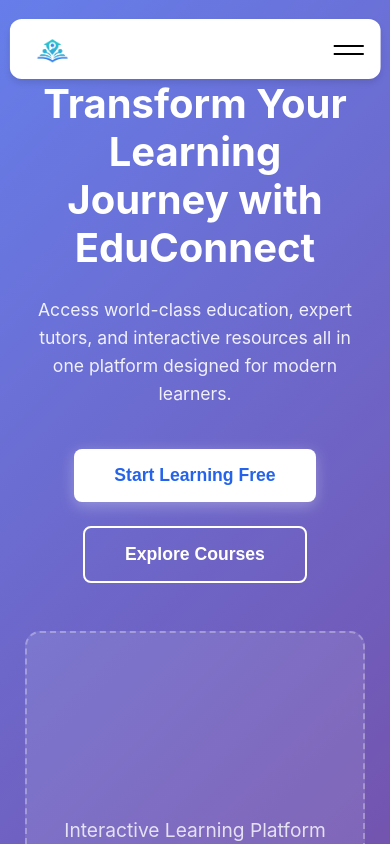
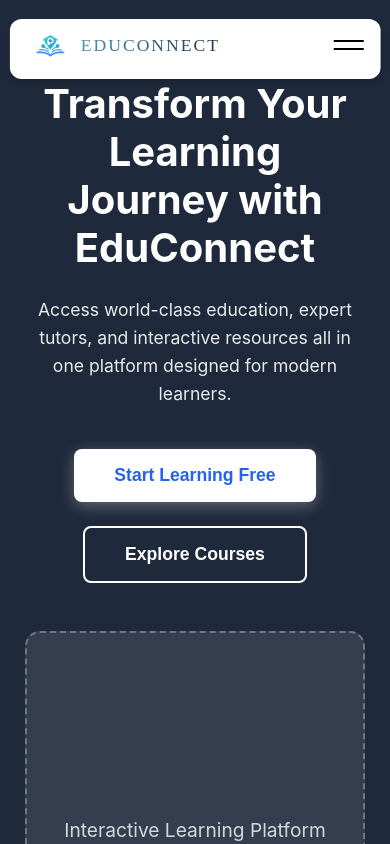
Before and after one commit to Javeria-Javaid/EduConnent, a React (Vite) app in the folder EduConnect/: page / in a window 390 px wide. Shown: the top 844 px of the page. Built offline with nearby package versions, Linux system fonts and the light colour scheme.

Commit message:
cardnav updated

```diff
--- a/EduConnect/src/components/CardNav/CardNav.css
+++ b/EduConnect/src/components/CardNav/CardNav.css
@@ -3,15 +3,15 @@
     top: 2em;
     left: 50%;
     transform: translateX(-50%);
-    width: 95%; /* Increased from 90% to 95% */
-    max-width: 1200px; /* Increased max-width to match content */
+    width: 95%;
+    max-width: 1200px;
     z-index: 99;
     box-sizing: border-box;
 }
 
 .card-nav {
     display: block;
-    height: 60px;
+    height: 70px; /* Increased from 60px to 70px */
     padding: 0;
     background-color: white;
     border: 0.5px solid rgba(255, 255, 255, 0.1);
@@ -22,13 +22,12 @@
     will-change: height;
 }
 
-/* Rest of your existing CardNav CSS remains the same */
 .card-nav-top {
     position: absolute;
-    top: 0;
+    top: -5px;
     left: 0;
     right: 0;
-    height: 60px;
+    height: 70px; /* Increased from 60px to 70px */
     display: flex;
     align-items: center;
     justify-content: space-between;
@@ -69,6 +68,7 @@
     transform: translateY(-4px) rotate(-45deg);
 }
 
+/* Logo Container with Platform Name */
 .logo-container {
     display: flex;
     align-items: center;
@@ -76,10 +76,23 @@
     left: 50%;
     top: 50%;
     transform: translate(-50%, -50%);
+    gap: 0.75rem;
 }
 
 .logo {
-    height: 28px;
+    height: 32px; /* Slightly increased logo size */
+}
+.platform-name {
+    font-size: 1.45rem;
+    font-weight: 300; /* Light weight for luxury feel */
+    background: linear-gradient(135deg, #4c9ebb, #1e293b);
+    -webkit-background-clip: text;
+    -webkit-text-fill-color: transparent;
+    background-clip: text;
+    white-space: nowrap;
+    letter-spacing: 2px; /* Even wider tracking */
+    font-family: 'Libre Baskerville', 'Times New Roman', serif;
+    text-transform: uppercase;
 }
 
 .card-nav-cta-button {
@@ -87,12 +100,13 @@
     color: white;
     border: none;
     border-radius: calc(0.75rem - 0.35rem);
-    padding: 0 1rem;
-    height: 100%;
+    padding: 0 1.25rem; /* Slightly increased padding */
+    height: 80%; /* Better proportion with increased height */
     font-weight: 500;
     cursor: pointer;
     transition: background-color 0.3s ease;
     align-items: center;
+    font-size: 0.95rem;
 }
 
 .card-nav-cta-button:hover {
@@ -103,7 +117,7 @@
     position: absolute;
     left: 0;
     right: 0;
-    top: 60px;
+    top: 70px; /* Increased from 60px to match new height */
     bottom: 0;
     padding: 0.5rem;
     display: flex;
@@ -168,6 +182,11 @@
     .card-nav-top {
         padding: 0.5rem 1rem;
         justify-content: space-between;
+        height: 65px; /* Slightly less on mobile */
+    }
+
+    .card-nav {
+        height: 65px; /* Slightly less on mobile */
     }
 
     .hamburger-menu {
@@ -178,6 +197,15 @@
         position: static;
         transform: none;
         order: 1;
+        gap: 0.5rem;
+    }
+
+    .platform-name {
+        font-size: 1.2rem; /* Adjusted for mobile */
+    }
+
+    .logo {
+        height: 28px; /* Adjusted for mobile */
     }
 
     .card-nav-cta-button {
@@ -185,6 +213,7 @@
     }
 
     .card-nav-content {
+        top: 65px; /* Adjusted for mobile */
         flex-direction: column;
         align-items: stretch;
         gap: 8px;
@@ -208,3 +237,25 @@
         font-size: 15px;
     }
 }
+
+@media (max-width: 480px) {
+    .platform-name {
+        font-size: 1.1rem;
+    }
+
+    .logo {
+        height: 26px;
+    }
+
+    .card-nav-top {
+        height: 60px; /* Even smaller on very small screens */
+    }
+
+    .card-nav {
+        height: 60px; /* Even smaller on very small screens */
+    }
+
+    .card-nav-content {
+        top: 60px; /* Adjusted for very small screens */
+    }
+}
--- a/EduConnect/src/components/CardNav/CardNav.jsx
+++ b/EduConnect/src/components/CardNav/CardNav.jsx
@@ -12,7 +12,8 @@ const CardNav = ({
                      baseColor = '#fff',
                      menuColor,
                      buttonBgColor,
-                     buttonTextColor
+                     buttonTextColor,
+                     platformName = 'EduConnect' // Add platform name prop
                  }) => {
     const [isHamburgerOpen, setIsHamburgerOpen] = useState(false);
     const [isExpanded, setIsExpanded] = useState(false);
@@ -148,6 +149,7 @@ const CardNav = ({
 
                     <div className="logo-container">
                         <img src={logo} alt={logoAlt} className="logo" />
+                        <span className="platform-name">{platformName}</span>
                     </div>
 
                     <button
--- a/EduConnect/src/index.css
+++ b/EduConnect/src/index.css
@@ -31,7 +31,7 @@ body {
 
 /* Hero Section */
 .hero-section {
-  background: linear-gradient(135deg, #667eea 0%, #764ba2 100%);
+  background: linear-gradient(135deg, #1e293b 0%,#1e293b 100%);
   color: white;
   min-height: 100vh;
   display: flex;
```
